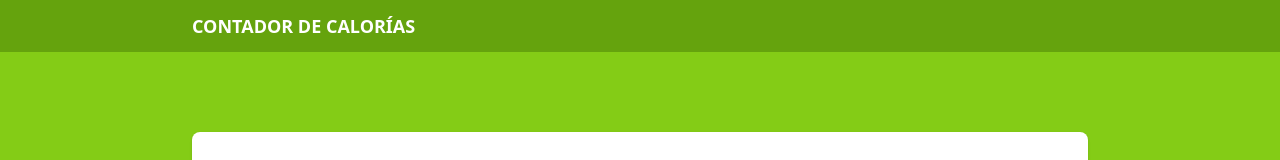
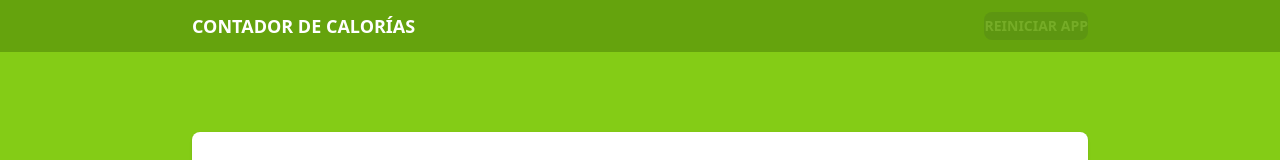
Before and after one commit to luchosr/calories-counter, a React (Vite) app: page / in a window 1280 px wide. Shown: the top 160 px of the page. Built offline with nearby package versions, Linux system fonts and the light colour scheme.

Commit message:
feat: implements app reset button

```diff
--- a/src/App.tsx
+++ b/src/App.tsx
@@ -1,10 +1,12 @@
-import { useEffect, useReducer } from 'react';
+import { useEffect, useMemo, useReducer } from 'react';
 import Form from './components/Form';
 import { activityReducer, initialState } from './reducers/activity-reducer';
 import ActivityList from './components/ActivityList';
 
 function App() {
   const [state, dispatch] = useReducer(activityReducer, initialState);
+  const CanRestartApp = () =>
+    useMemo(() => state.activities.length, [state.activities]);
 
   useEffect(() => {
     localStorage.setItem('activities', JSON.stringify(state.activities));
@@ -17,6 +19,14 @@
           <h1 className="text-center text-lg font-bold text-white uppercase">
             Contador de Calorías
           </h1>
+
+          <button
+            className="bg-gray-800 hover:bg-gray-900 p2 font-bold uppercase text-white cursor-pointer rounded-lg text-sm disabled:opacity-10"
+            disabled={!CanRestartApp()}
+            onClick={() => dispatch({ type: 'restart-app' })}
+          >
+            Reiniciar App
+          </button>
         </div>
       </header>
       <section className="bg-lime-500 py-20 px-5">
```
